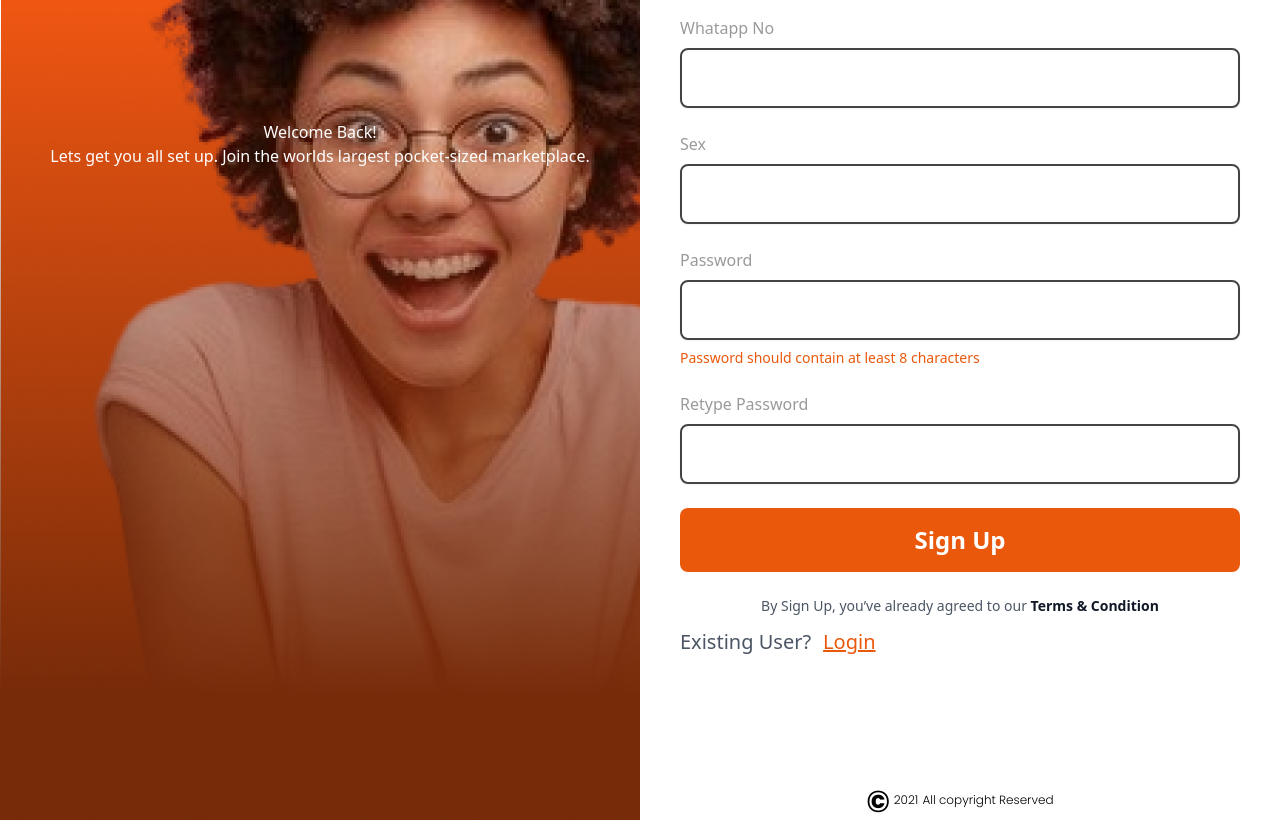
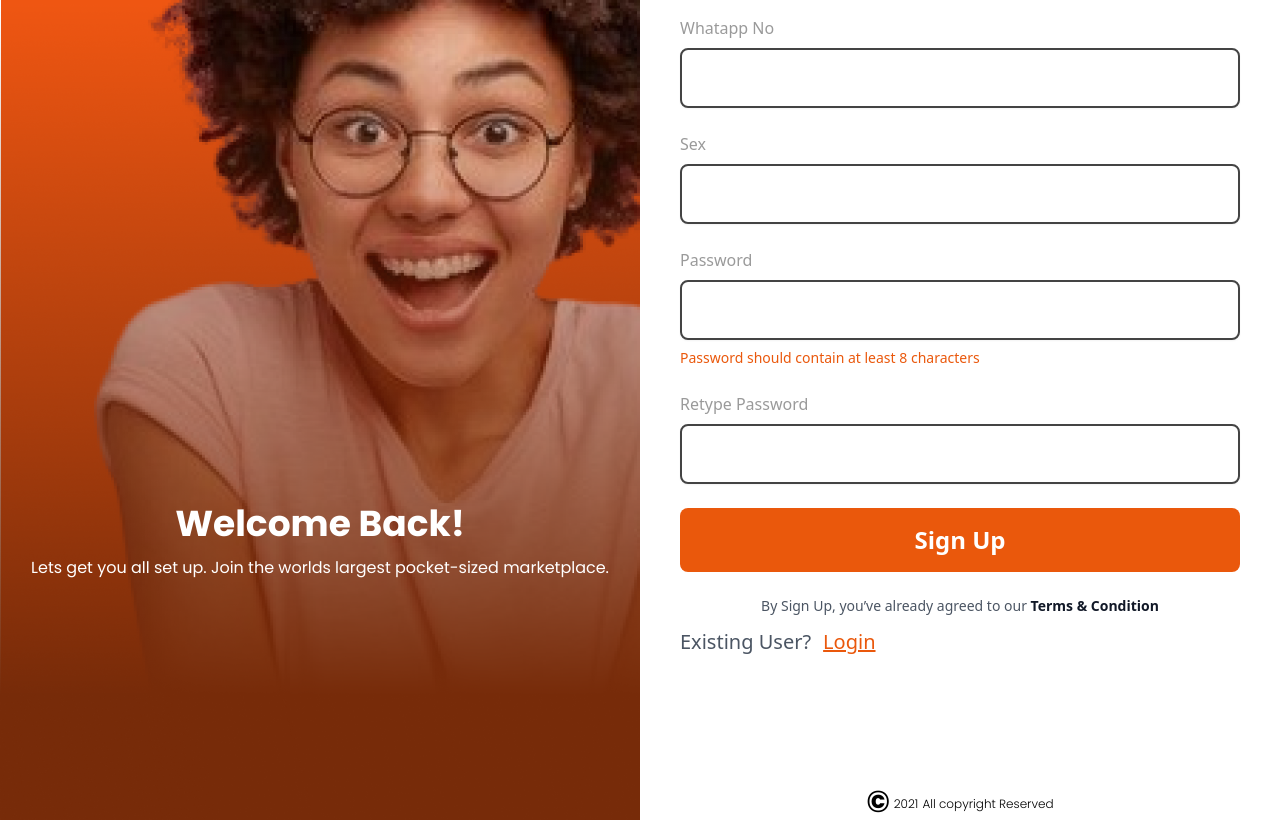
Before and after one commit to mbox-project/mbox-user, a React (Create React App) app: page /auth/register in a window 1280 px wide. Shown: the part 340-1163 px from the top of the page. Built offline with nearby package versions, Linux system fonts and the light colour scheme.

Commit message:
Added the background image

```diff
--- a/src/components/Footer.js
+++ b/src/components/Footer.js
@@ -2,8 +2,8 @@ const Footer = () => {
   return (
     <div className="flex font-poppins  md:text-2xl md:pt-64  font-light justify-center pt-40 text-base lg:text-xs  lg:pt-32 ">
       <p className="font-bold text-3xl ">&copy;</p>
-      <p className="px-1 pt-2"> 2021</p>
-      <p className="pt-2"> All copyright Reserved</p>
+      <p className="px-1 pt-3"> 2021</p>
+      <p className="pt-3"> All copyright Reserved</p>
     </div>
   );
 };
--- a/src/pages/Auth/Register/index.jsx
+++ b/src/pages/Auth/Register/index.jsx
@@ -11,9 +11,11 @@ function Register() {
     <div className="flex ">
       <div className=" hidden lg:w-1/2  lg:mx-auto  lg:block bg-register-img  ">
         <img src={logo} className=" w-32 m-6" />
-        <div className=" mt-96  text-white">
-          <p className="flex justify-center ">Welcome Back!</p>
-          <p className="flex justify-center ">
+        <div className=" mt-96 pt-96  text-white">
+          <p className="flex justify-center font-poppins font-extrabold text-4xl ">
+            Welcome Back!
+          </p>
+          <p className="flex justify-center pt-3 font-poppins text-base  ">
             Lets get you all set up. Join the worlds largest pocket-sized
             marketplace.
           </p>
```
